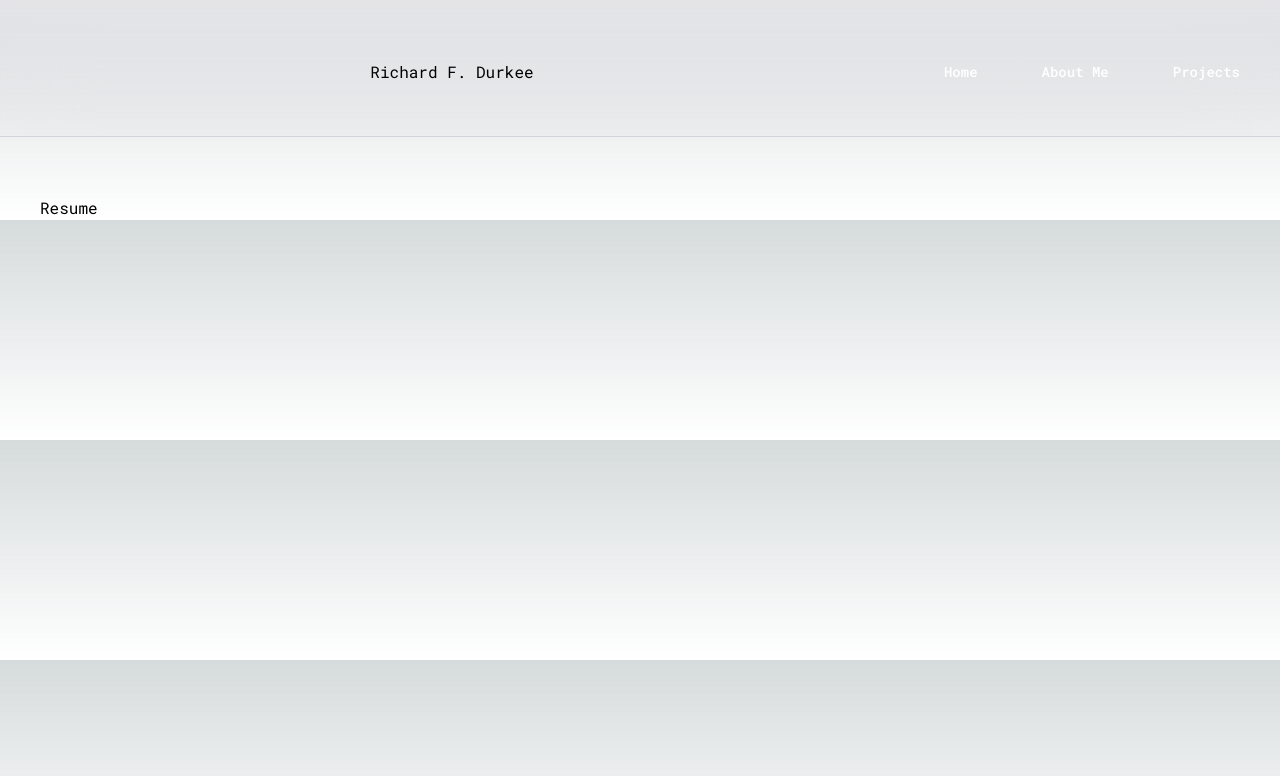
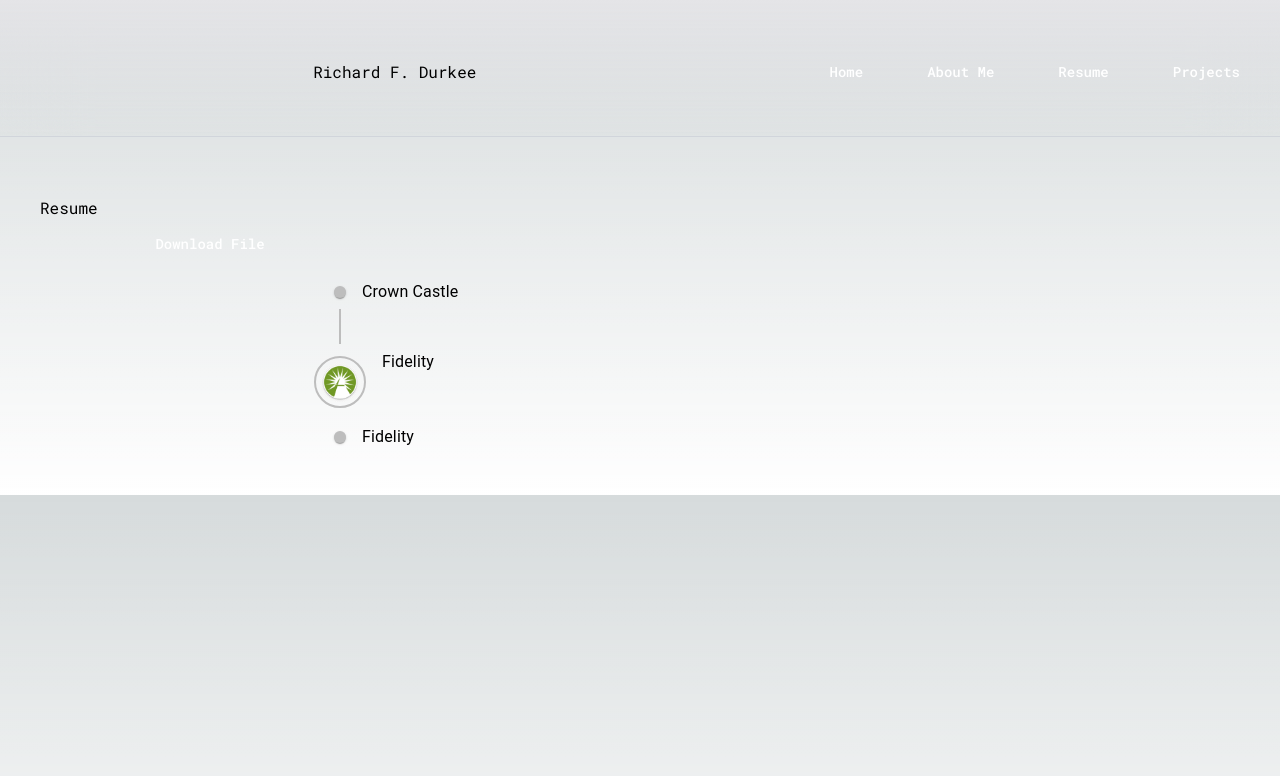
Before and after one commit to Richard-Durkee/portfolio, a Next.js app in the folder richarddurkee.com/: page /resume in a window 1280 px wide. Shown: the top 776 px of the page. Built offline with nearby package versions, Linux system fonts and the light colour scheme.

Commit message:
Apple Favicon and Resume Download Button

```diff
--- a/richarddurkee.com/src/app/design/page.tsx
+++ b/richarddurkee.com/src/app/design/page.tsx
@@ -1,10 +1,7 @@
-import BasicTimeline from "../timeline";
-
 export default function Page() {
     return (
       <div>
         <p>Design Page</p>
-        <BasicTimeline></BasicTimeline>
       </div>
 
     );
--- a/richarddurkee.com/src/app/nav-links.tsx
+++ b/richarddurkee.com/src/app/nav-links.tsx
@@ -19,11 +19,11 @@
       href: '/about-me',
       // icon: DocumentDuplicateIcon,
     },
-    // {
-    //     name: 'Resume',
-    //     href: '/resume',
-    //     // icon: UserGroupIcon,
-    // },
+    {
+        name: 'Resume',
+        href: '/resume',
+        // icon: UserGroupIcon,
+    },
     {
         name: 'Projects',
         href: '/projects',
--- a/richarddurkee.com/src/app/resume/page.tsx
+++ b/richarddurkee.com/src/app/resume/page.tsx
@@ -1,7 +1,21 @@
+import Link from "next/link";
+import BasicTimeline from "../timeline";
+
 export default function Page() {
     return (
       <div>
         <p>Resume</p>
+        <div className="flex flex-col w-[50%] justify-center">
+          <Link
+            href="/pdfs/richard-durkee-resume.pdf"
+            alt="alt text"
+            target="_blank"
+            rel="noopener noreferrer"
+            className="flex w-[50%] h-[48px] grow items-center justify-center gap-2 rounded-md p-3 text-sm text-white font-medium hover:bg-sky-100 hover:text-blue-600 sm:mx-3 md:mx-4 lg:mx-5"
+          >Download File</Link>
+          <BasicTimeline></BasicTimeline>
+        </div>
+
       </div>
     );
   }
--- a/richarddurkee.com/src/app/timeline.tsx
+++ b/richarddurkee.com/src/app/timeline.tsx
@@ -28,9 +28,11 @@
         <TimelineContent>Fidelity</TimelineContent>
       </TimelineItem>
       <TimelineItem>
+
         <TimelineSeparator>
           <TimelineDot />
         </TimelineSeparator>
+
         <TimelineContent>Fidelity</TimelineContent>
       </TimelineItem>
     </Timeline>
```
Also changed, not shown: 2 other files (tests, documents, lock files or other folders).
